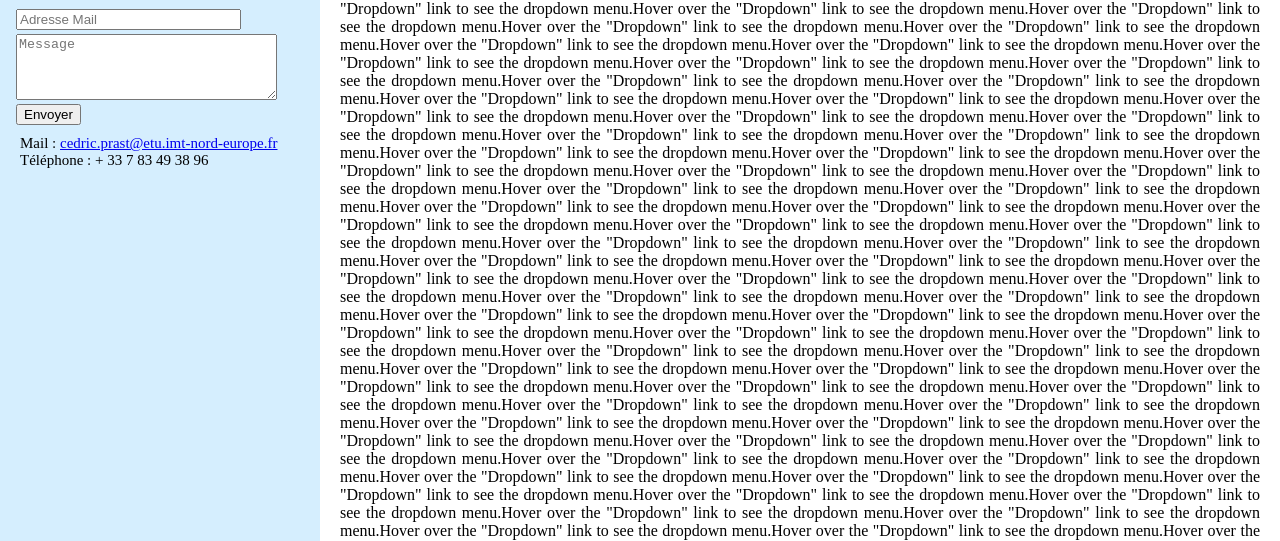
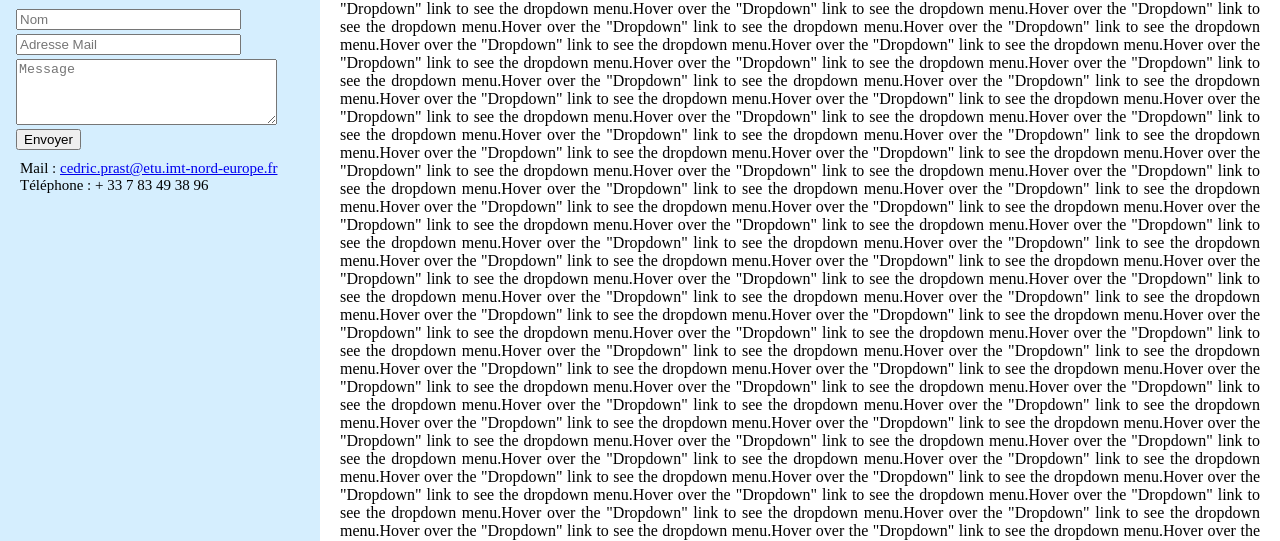
Before and after one commit to zhongguoda/zhongguoda.github.io, a plain HTML site: page index.html in a window 1280 px wide. Shown: the part 259-800 px from the top of the page. Drawn offline with Linux system fonts and the light colour scheme.

Commit message:
menu CV9

```diff
--- a/index.html
+++ b/index.html
@@ -243,9 +243,11 @@ li.contact {
     <input type="hidden" name="_captcha" value="false">
     <input type="hidden" name="_subject" value="Page CV">
     <input type="hidden" name="_autoresponse" value="Bien reçu !">
-    <input type="email" name="email" placeholder="Adresse Mail" size="25%" style="margin-bottom:4px;" required>
+    <input type="name" name="Nom" placeholder="Nom" size="25%" style="margin-bottom:4px;" required>
     <input type="hidden" name="_next" value="#">
-    <textarea type="text" name="name" placeholder="Message" rows="4" cols="30" required></textarea><br>
+    <input type="email" name="Adresse Mail" placeholder="Adresse Mail" size="25%" style="margin-bottom:4px;" required>
+    <input type="hidden" name="_next" value="#">
+    <textarea type="text" name="Message" placeholder="Message" rows="4" cols="30" required></textarea><br>
     <button type="submit">Envoyer</button>
   </form>
   <p1>
```
